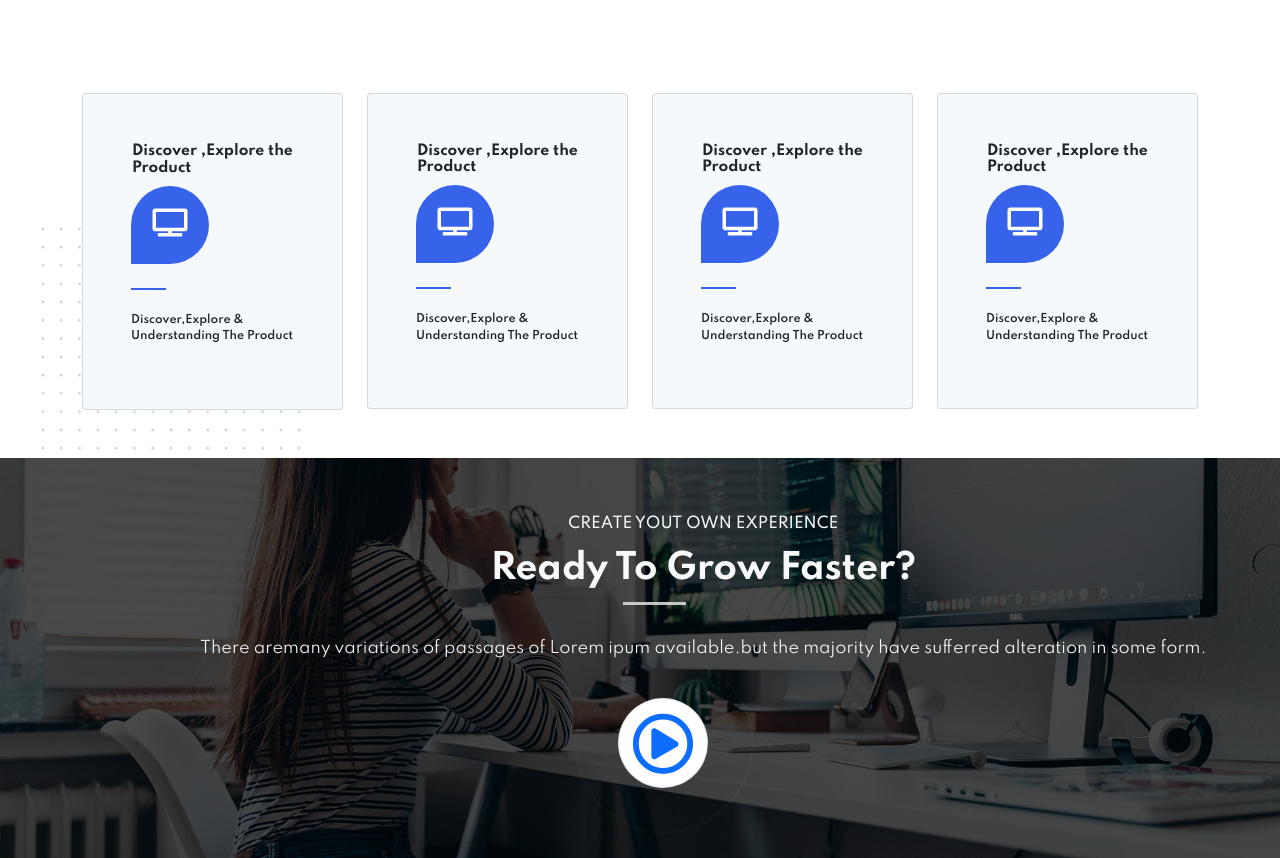
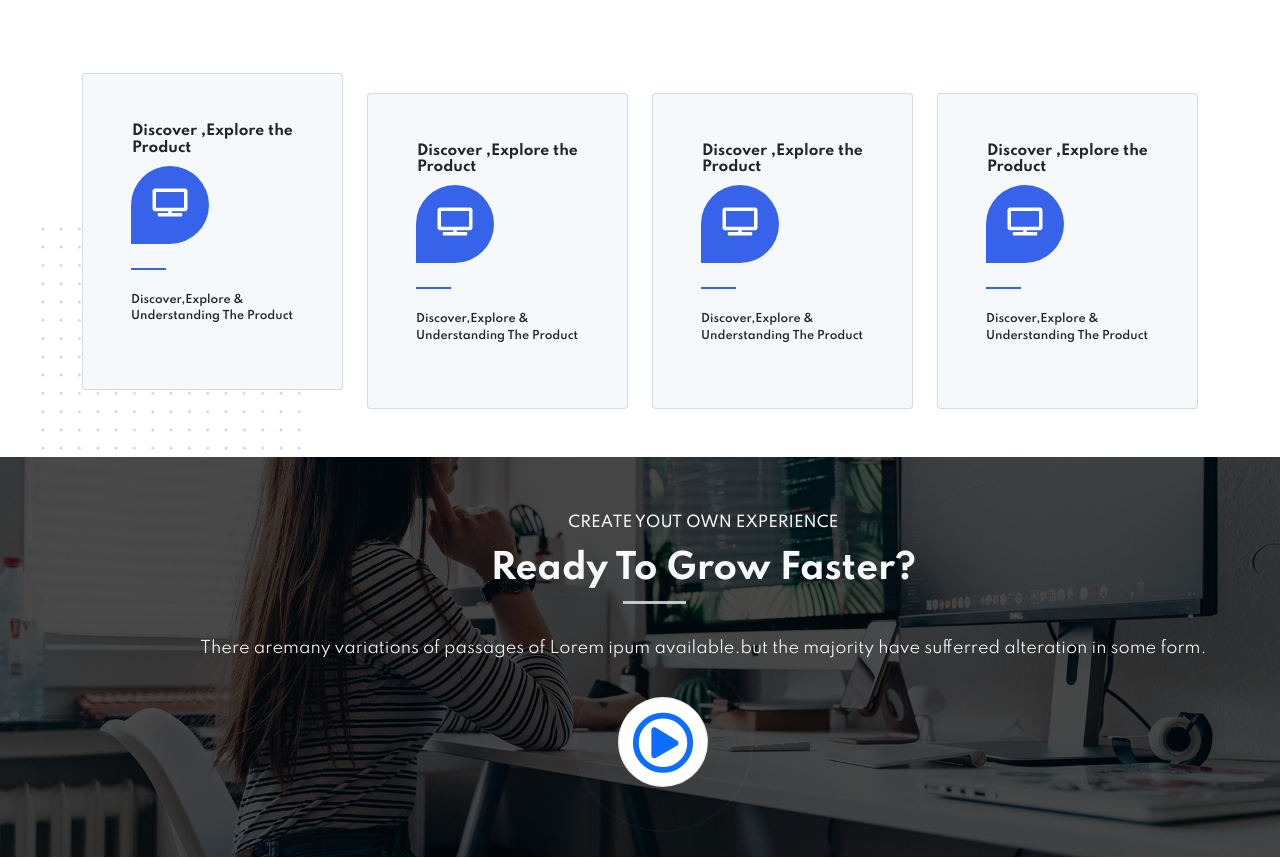
Before and after one commit to Akash-das-bd/dey33asirment, a plain HTML site: page index.html in a window 1280 px wide. Shown: the part 974-1832 px from the top of the page. Drawn offline with nearby package versions, Linux system fonts and the light colour scheme.

Commit message:
Update css.css

```diff
--- a/css.css
+++ b/css.css
@@ -135,7 +135,7 @@ img{
 	background: #3763eb;
 }
 .service-item.card.p-5.my-se-it1 {
-	margin-top: -223px;
+	margin-top: -243px;
 
 }
 
```
